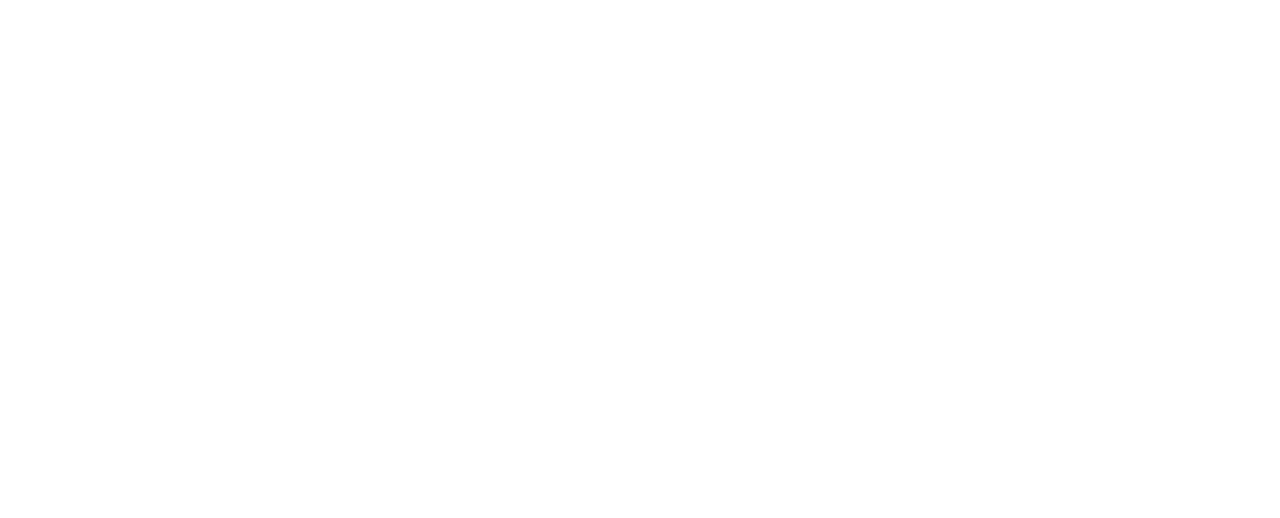
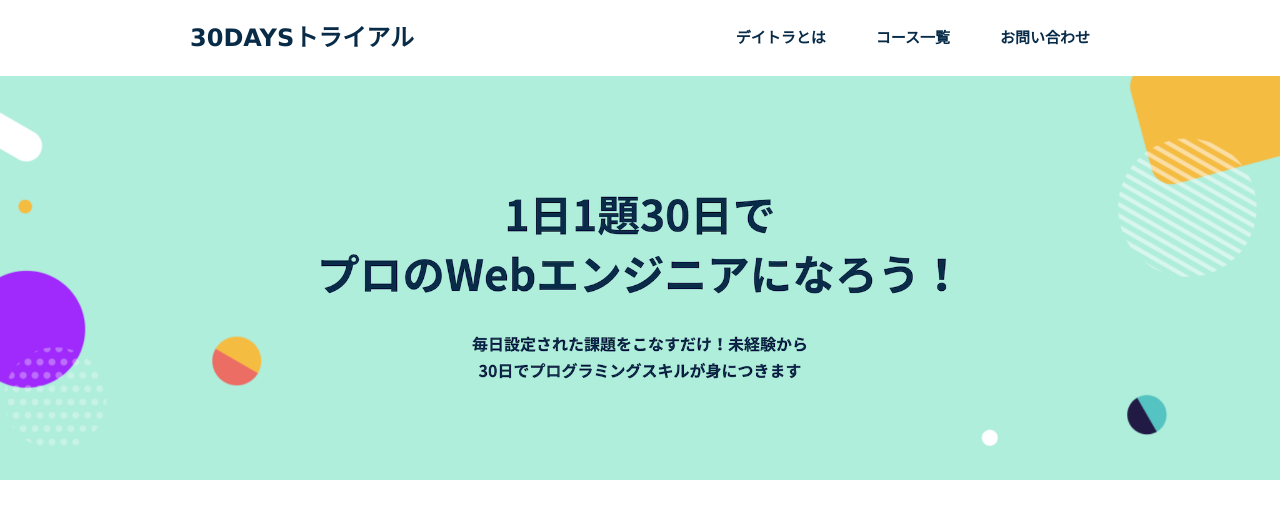
Before and after one commit to senuLab/work1_bootstrap, a plain HTML site: page index.html in a window 1280 px wide. Drawn offline with Linux system fonts and the light colour scheme.

Commit message:
headerを作成

```diff
--- /dev/null
+++ b/css/style.css
@@ -0,0 +1,64 @@
+body {
+  color: #082b48;
+  font-family: Verdana, Geneva, Tahoma, sans-serif;
+  line-height: 1.5;
+}
+
+img {
+  width: 100%;
+  height: auto;
+}
+
+a {
+  text-decoration: none;
+  color: #082b48;
+}
+
+a:hover {
+  opacity: 0.7;
+}
+
+.container {
+  width: 90%;
+  max-width: 900px;
+  margin: auto;
+}
+
+.clear::after {
+  content: "";
+  clear: both;
+  display: block;
+}
+
+/*-----------------------
+header
+-----------------------*/
+
+header {
+  padding: 20px 0;
+}
+
+.header-left {
+  float: left;
+  vertical-align: middle;
+}
+
+.header-title {
+  font-weight: bold;
+  font-size: 24px;
+}
+
+.header-right {
+  float: right;
+}
+
+.header-nav-item {
+  float: left;
+  margin-left: 50px;
+}
+
+.header-nav-item a {
+  font-size: 15px;
+  font-weight: 600;
+  line-height: 36px;
+}
--- a/index.html
+++ b/index.html
@@ -4,10 +4,54 @@
 <head>
     <meta charset="UTF-8">
     <meta name="viewport" content="width=device-width, initial-scale=1.0">
-    <title>Document</title>
+    <title>30DAYSトライアル</title>
+    <meta name="description" content="ディスクリプション">
+    <link rel="icon" href="./img/favicon.ico">
+    <link rel="stylesheet" href="./css/reset.css">
+    <link rel="stylesheet" href="./css/style.css">
 </head>
 
 <body>
+    <header>
+        <a href=""></a>
+        <div class="container clear">
+            <div class="header-left">
+                <h1 class="header-title">30DAYSトライアル</h1>
+            </div>
+            <div class="header-right">
+                <ul class="header-nav clear">
+                    <li class="header-nav-item"><a href="#">デイトラとは</a></li>
+                    <li class="header-nav-item"><a href="#">コース一覧</a></li>
+                    <li class="header-nav-item"><a href="#">お問い合わせ</a></li>
+                </ul>
+            </div>
+        </div>
+
+    </header>
+
+    <section class="top">
+        <img src="./img/main-vsual.png">
+    </section>
+
+    <section class="about">
+
+
+    </section>
+
+    <section class="course">
+
+    </section>
+
+
+    <section class="contact">
+
+    </section>
+
+    <footer>
+
+
+
+    </footer>
 
 </body>
 
```
Also changed, not shown: img/favicon.ico (renamed from favicon.ico), 1 other file.
